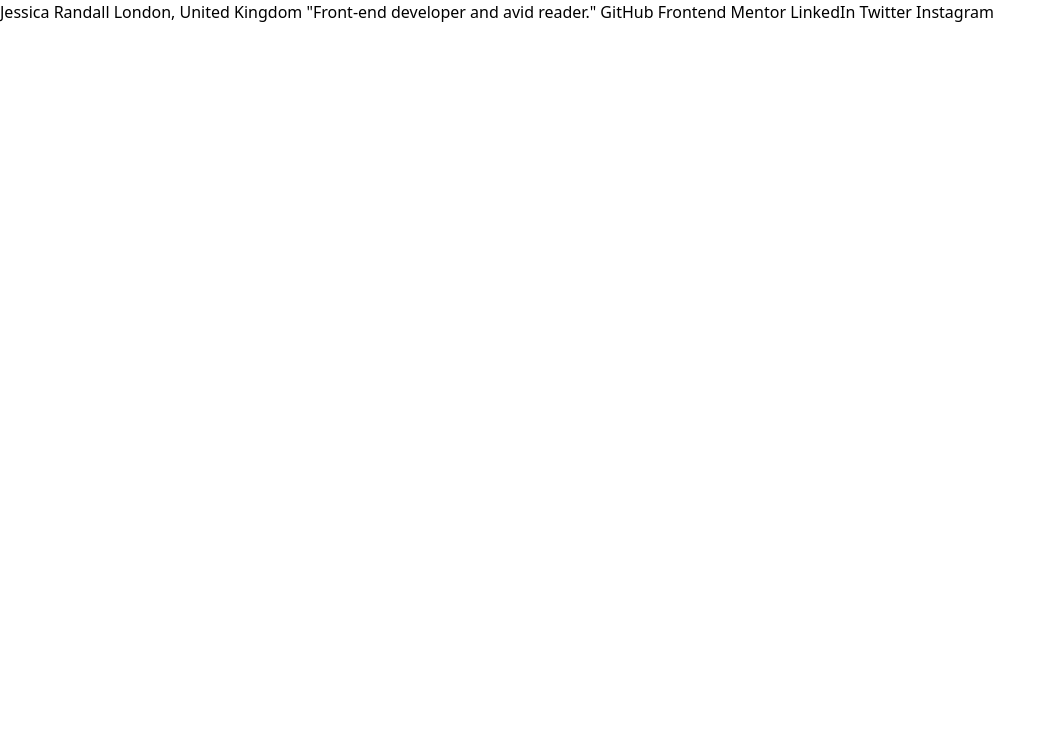
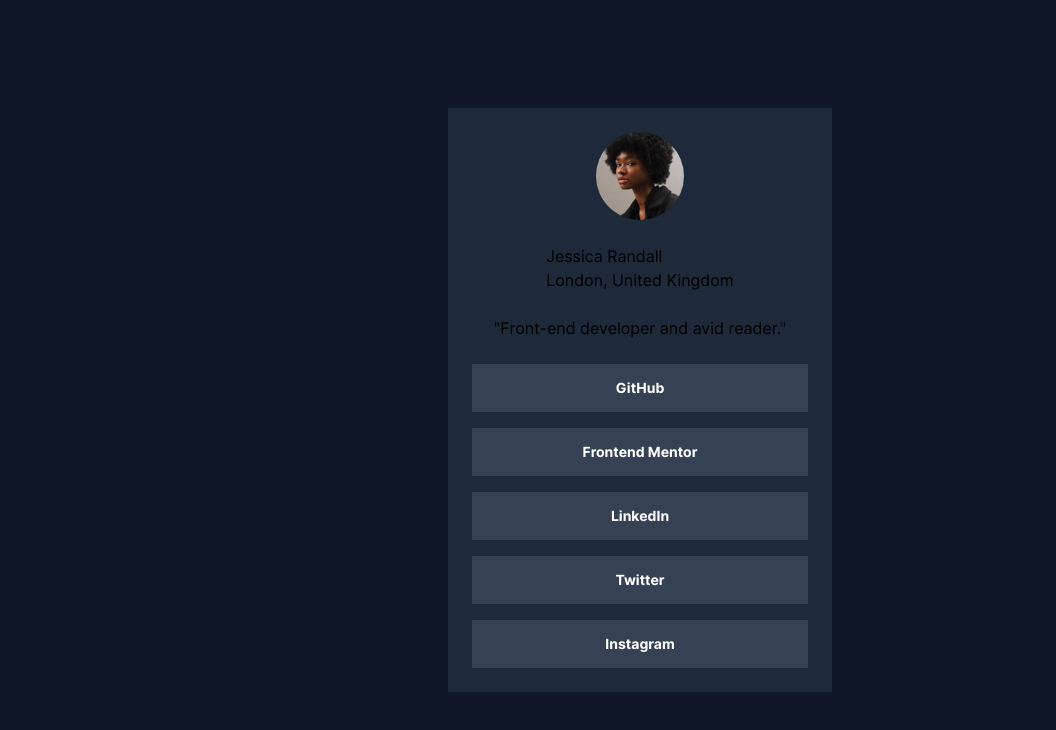
Before and after one commit to korcakSEA/social-links-profile, a website built with Vite: page index.html in a window 1280 px wide. Shown: the whole page, without its empty margins (0-1056 px from the left). Built offline with nearby package versions, Linux system fonts and the light colour scheme.

Commit message:
Add  card and button styling

```diff
--- a/index.html
+++ b/index.html
@@ -11,16 +11,22 @@
   <link href="/src/style.css" rel="stylesheet">
 </head>
 
-<body>
-  Jessica Randall
-  London, United Kingdom
-  "Front-end developer and avid reader."
-
-  GitHub
-  Frontend Mentor
-  LinkedIn
-  Twitter
-  Instagram
+<body class="font-inter h-screen flex items-center justify-center bg-gray-900">
+  <div class="card w-[327px] md:w-sm bg-gray-800 p-6 flex flex-col gap-6 items-center">
+    <img src="./assets/images/avatar-jessica.jpeg" alt="profile picture" class="w-[88px] rounded-full">
+    <div class="name-location">
+      <h3>Jessica Randall</h3>
+      <p>London, United Kingdom</p>
+    </div>
+    <p class="font-s">"Front-end developer and avid reader."</p>
+    <div class="links w-full flex flex-col gap-4 text-center">
+      <a class="text-white p-3 bg-gray-700 font-bold text-sm leading-6 hover:bg-green hover:text-gray-800 transition-all duration-300" href="#">GitHub</a>
+      <a class="text-white p-3 bg-gray-700 font-bold text-sm leading-6 hover:bg-green hover:text-gray-800 transition-all duration-300" href="#">Frontend Mentor</a>
+      <a class="text-white p-3 bg-gray-700 font-bold text-sm leading-6 hover:bg-green hover:text-gray-800 transition-all duration-300" href="#">LinkedIn</a>
+      <a class="text-white p-3 bg-gray-700 font-bold text-sm leading-6 hover:bg-green hover:text-gray-800 transition-all duration-300" href="#">Twitter</a>
+      <a class="text-white p-3 bg-gray-700 font-bold text-sm leading-6 hover:bg-green hover:text-gray-800 transition-all duration-300" href="#">Instagram</a>
+    </div>
+  </div>
 
   <script type="module" src="/src/main.js"></script>
 </body>
--- a/src/style.css
+++ b/src/style.css
@@ -1,2 +1,35 @@
-/* src/styles.css */
+/* src/styles.css , always at the top*/
 @import "tailwindcss";
+
+/* inter-regular - latin */
+@font-face {
+  font-display: swap; /* Check https://developer.mozilla.org/en-US/docs/Web/CSS/@font-face/font-display for other options. */
+  font-family: 'Inter';
+  font-style: normal;
+  font-weight: 400;
+  src: url('../assets/fonts/static/Inter-Regular.ttf') format('truetype'); /* Chrome 4+, Firefox 3.5+, IE 9+, Safari 3.1+, iOS 4.2+, Android Browser 2.2+ */
+}
+/* inter-600 - latin */
+@font-face {
+  font-display: swap; /* Check https://developer.mozilla.org/en-US/docs/Web/CSS/@font-face/font-display for other options. */
+  font-family: 'Inter';
+  font-style: normal;
+  font-weight: 600;
+  src: url('../assets/fonts/static/Inter-SemiBold.ttf') format('truetype'); /* Chrome 4+, Firefox 3.5+, IE 9+, Safari 3.1+, iOS 4.2+, Android Browser 2.2+ */
+}
+/* inter-700 - latin */
+@font-face {
+  font-display: swap; /* Check https://developer.mozilla.org/en-US/docs/Web/CSS/@font-face/font-display for other options. */
+  font-family: 'Inter';
+  font-style: normal;
+  font-weight: 700;
+  src: url('../assets/fonts/static/Inter-Bold.ttf') format('truetype'); /* Chrome 4+, Firefox 3.5+, IE 9+, Safari 3.1+, iOS 4.2+, Android Browser 2.2+ */
+}
+
+@theme{
+
+  /* Font Family */
+  --font-inter: "Inter", "sans-serif";
+  /* Color */
+  --color-green:hsl(75, 94%, 57%);
+}
```
